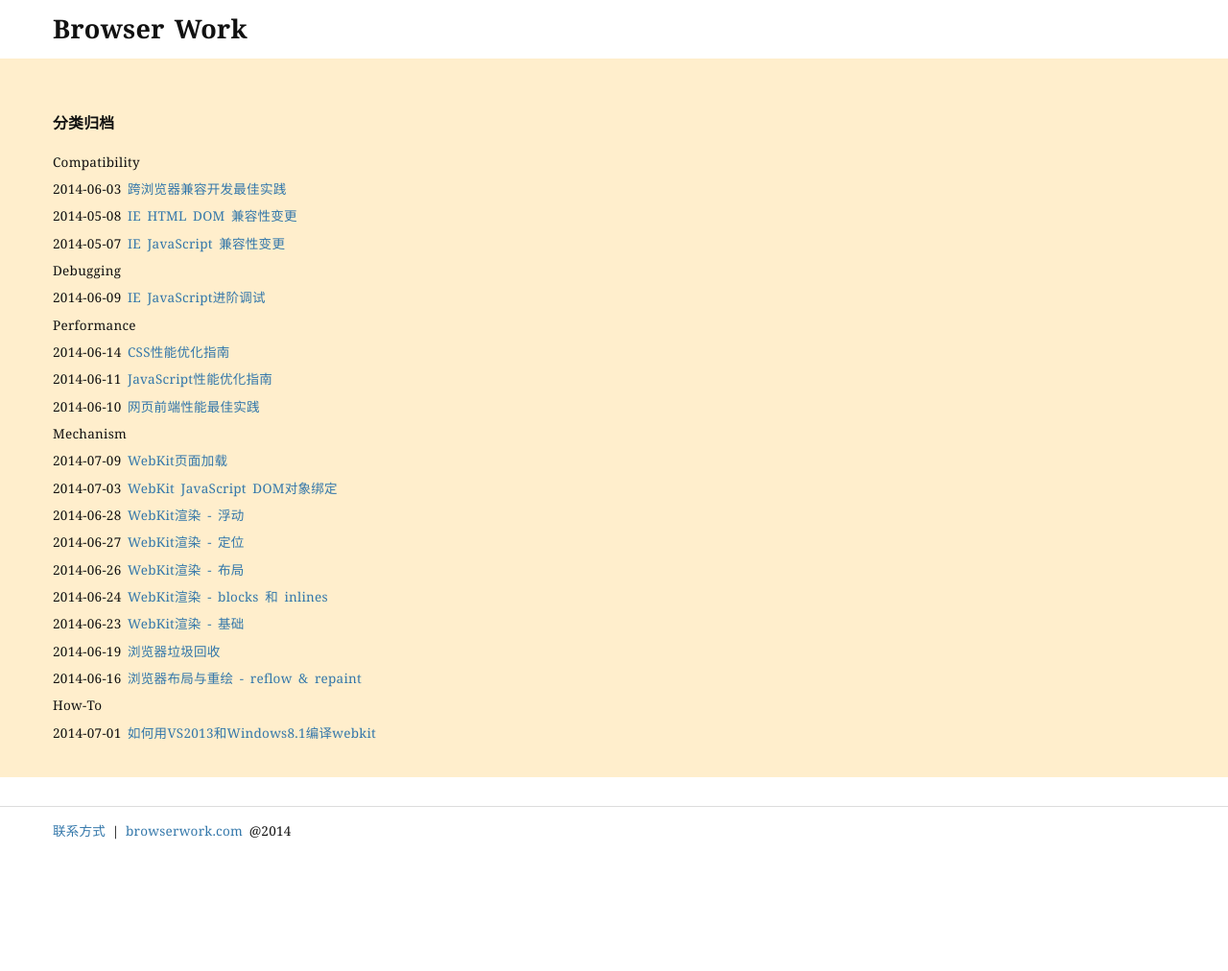
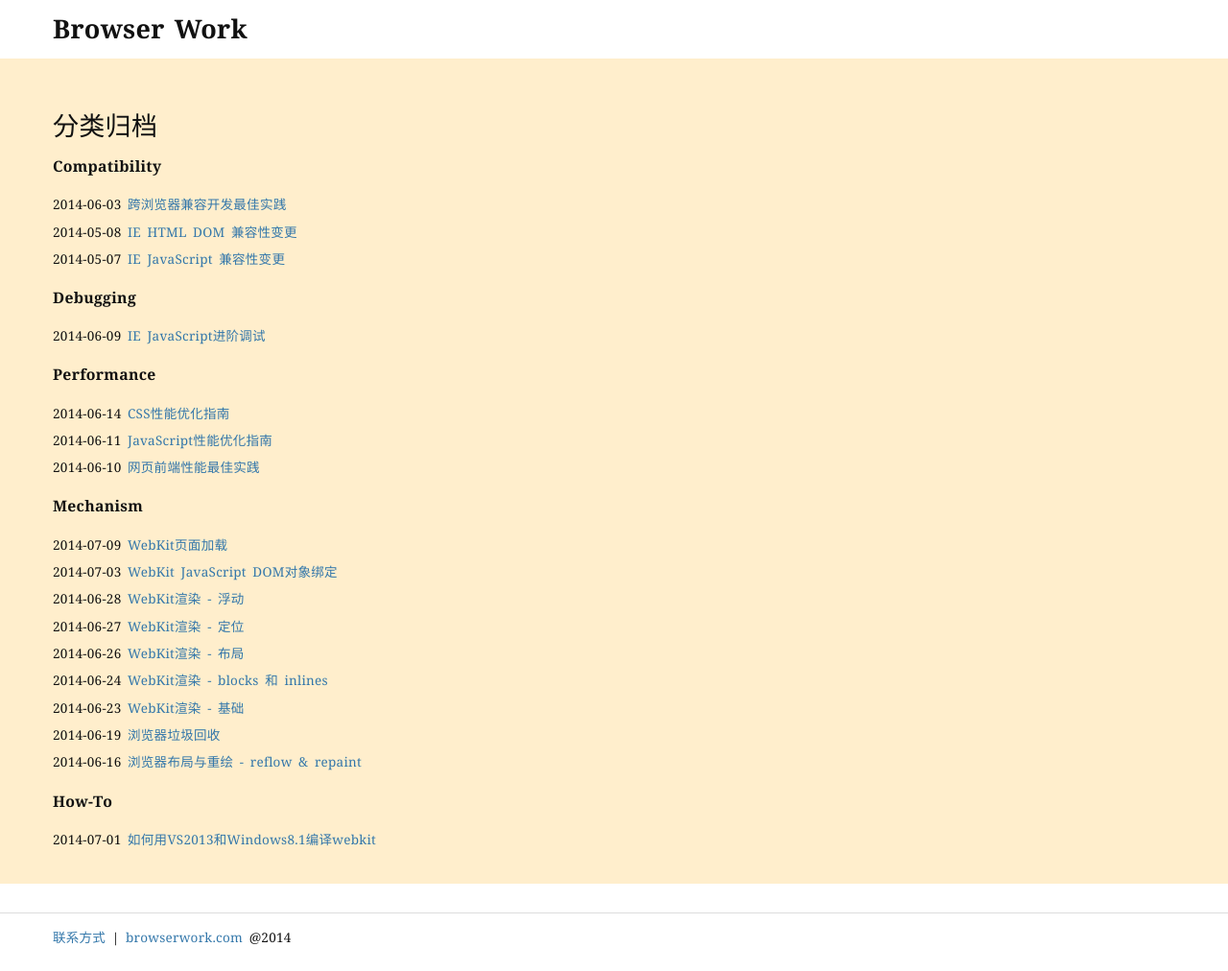
Before and after one commit to aaronz/aaronz.github.com, a Jekyll site: the page built from category.html, in a window 1280 px wide. Shown: the whole page at 96% size. Built offline with Jekyll 4.4.1, drawn with Linux system fonts in a browser that asks for light colours; Markdown is read by kramdown in place of the engine named in the settings; before the commit the page ends 901 px from its top, so only the background shows below that.

Commit message:
Refine category page style.

```diff
--- a/assets/css/main.css
+++ b/assets/css/main.css
@@ -168,9 +168,8 @@ h3{
   font-weight: 700;
 }
 
-.archive-category{
+.archive-category h3{
   text-transform: capitalize;
-  margin-bottom: 2em;
 }
 
 .post-index{
--- a/category.html
+++ b/category.html
@@ -5,18 +5,23 @@ title: 分类归档
 <div class="section">
     <div class="wrapper">
         <div id="home">
-          <h3 class="text-muted">分类归档</h3>
-          <ul class="posts">
+          <h1 class="text-muted">分类归档</h1>
+
             {% for cat in site.categories %}
-              <li class="archive-category" id="{{ cat[0] }}">{{ cat[0] }}</li>
+              <div class="archive-category">
+              <h3 id="{{ cat[0] }}">{{ cat[0] }}</h3>
+
+              <ul class="posts">
                 {% for post in cat[1] %}
                   <li class="listing-item">
                   <time datetime="{{ post.date | date:"%Y-%m-%d" }}">{{ post.date | date:"%Y-%m-%d" }}</time>
                   <a href="{{ site.url }}{{ post.url }}" title="{{ post.title }}">{{ post.title }}</a>
                   </li>
                 {% endfor %}
+
+              </ul>
+              </div>
             {% endfor %}
-          </ul>
         </div>
     </div>
 </div>
```
